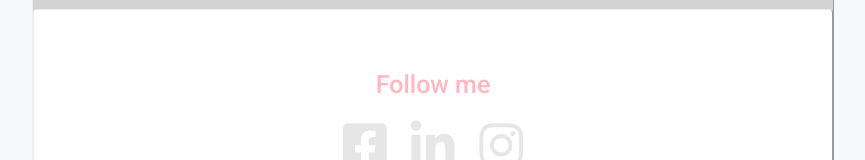
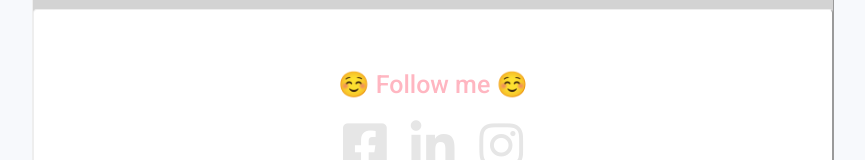
Before and after one commit to julierousselin/my-profile, a plain HTML site: page index.html in a window 1280 px wide. Shown: the part 1394-1554 px from the top of the page, without its empty margins (207-1072 px from the left). Drawn offline with Linux system fonts and the light colour scheme.

Commit message:
Update index.html

```diff
--- a/index.html
+++ b/index.html
@@ -41,7 +41,7 @@
     		</p>
 		</div>
 		<div class="card-white">
-			<h2>Follow me</h2>
+			<h2>☺️ Follow me ☺️</h2>
    	 		<ul class="list-inline">
     				<li>
     					<a href="https://www.facebook.com/profile.php"target="_blank">
```
